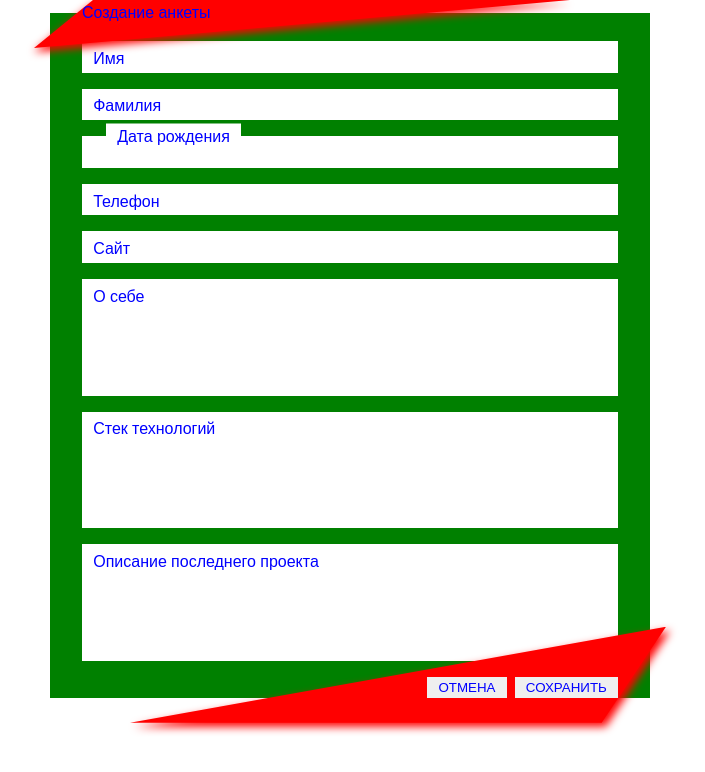
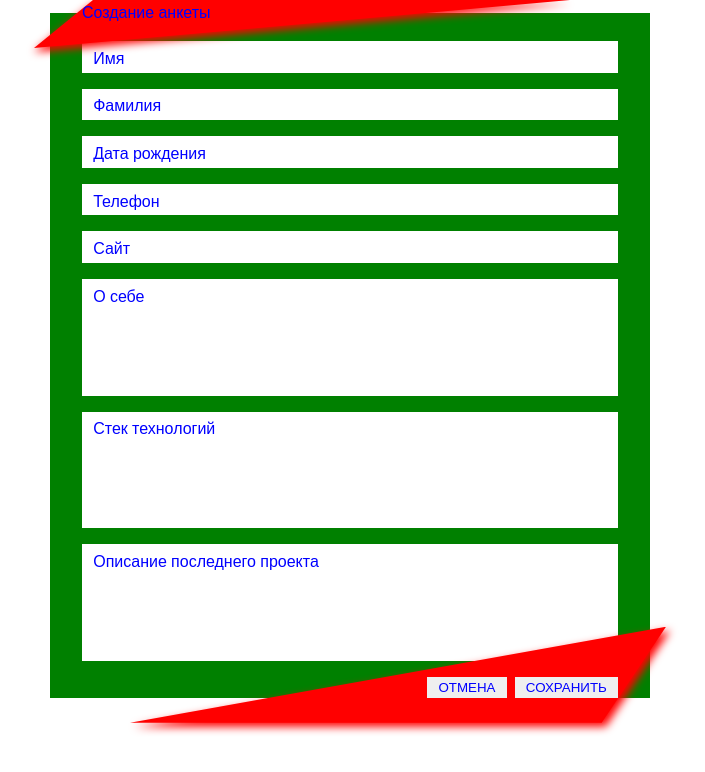
Before and after one commit to YauheniMel/questionnaire, a React (Create React App) app: page / in a window 1280 px wide. Shown: the top 772 px of the page, without its empty margins (290-995 px from the left). Built offline with nearby package versions, Linux system fonts and the light colour scheme; the HTML template or start-up script is replaced by a standard one.

Commit message:
fix: Correcting placeholders

```diff
--- a/src/conponents/Form/Form.jsx
+++ b/src/conponents/Form/Form.jsx
@@ -14,16 +14,17 @@ class Form extends React.Component {
           <FormField
             label="Имя"
             type="text"
-            placeholder="Иванов"
+            placeholder="Иван"
           />
           <FormField
             label="Фамилия"
             type="text"
-            placeholder="Иван"
+            placeholder="Иванов"
           />
           <FormField
             label="Дата рождения"
             type="date"
+            placeholder="22.02.2011"
           />
           <FormField
             label="Телефон"
```
